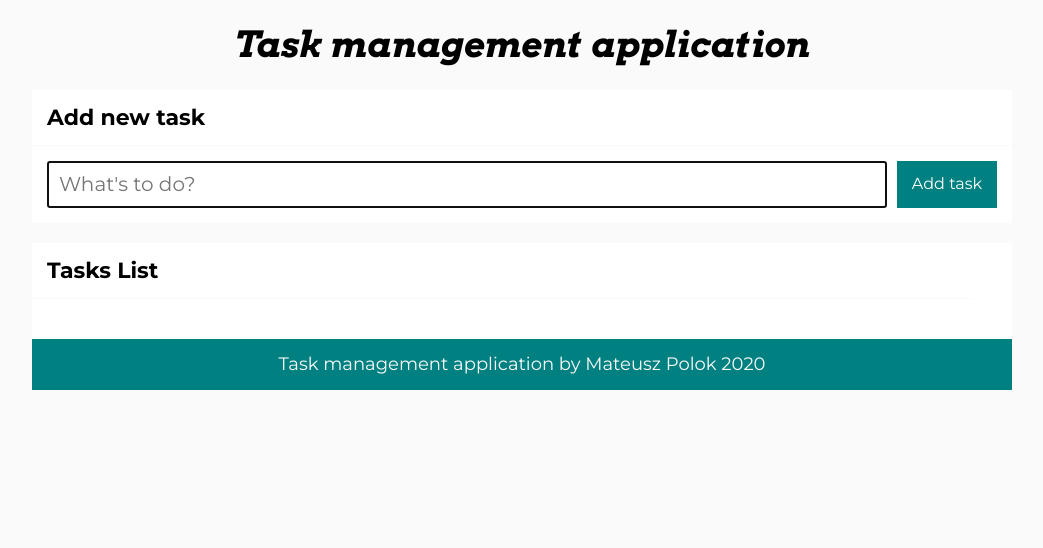
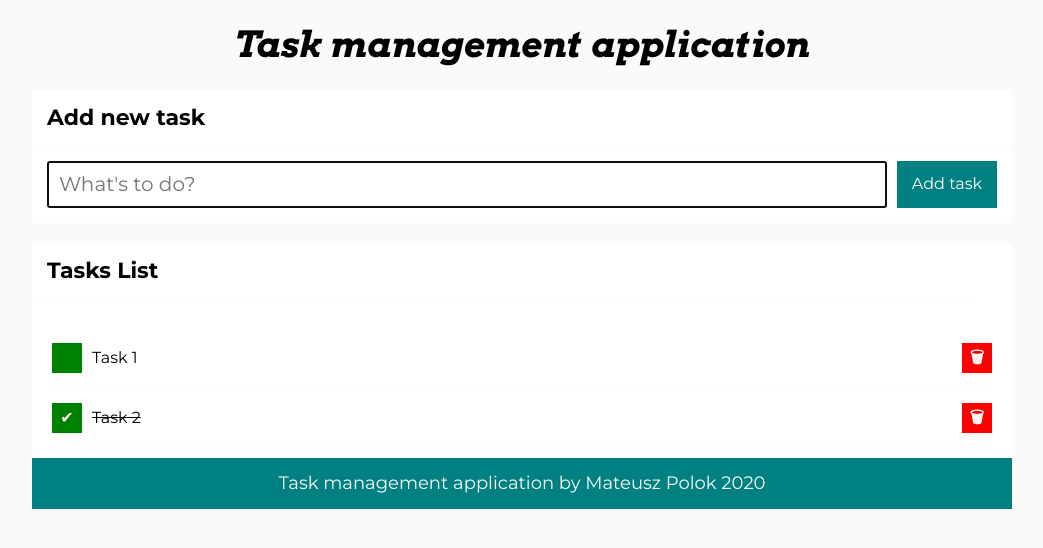
Before and after one commit to mateusz24polok/task-management-app-react, a React (Create React App) app: page / in a window 1280 px wide. Shown: the top 548 px of the page, without its empty margins (118-1161 px from the left). Built offline with nearby package versions, Linux system fonts and the light colour scheme.

Commit message:
connect TasksList with Redux global state

```diff
--- a/src/Tasks/index.js
+++ b/src/Tasks/index.js
@@ -1,7 +1,11 @@
 import React from "react";
 import { TasksList, TaskItem, TaskContent, Button } from "./styled";
+import { useSelector } from "react-redux";
+import { selectTasks } from "./tasksSlice";
 
-const Tasks = ({ tasks, isDoneTasksHidden, removeTask, toggleTaskDone }) => (
+const Tasks = ({ isDoneTasksHidden, removeTask, toggleTaskDone }) => {
+    const { tasks } = useSelector(selectTasks);
+    return (
         <TasksList>
             {tasks.map(task => (
                 <TaskItem
@@ -28,6 +32,7 @@ const Tasks = ({ tasks, isDoneTasksHidden, removeTask, toggleTaskDone }) => (
             )
             )}
         </TasksList>
-);
+    )
+};
 
 export default Tasks;
--- a/src/Tasks/tasksSlice.js
+++ b/src/Tasks/tasksSlice.js
@@ -3,7 +3,18 @@ import { createSlice } from "@reduxjs/toolkit";
 const tasksSlice = createSlice({
     name: "slice",
     initialState: {
-        tasks: [],
+        tasks: [
+            {
+                description: "Task 1",
+                done: false,
+                id: 1,
+            },
+            {
+                description: "Task 2",
+                done: true,
+                id: 2,
+            }
+        ],
     },
     reducers: {
         addNewTask: ({ tasks }, { payload }) => {
```
Lines whose indentation alone changed are shown as unchanged.
